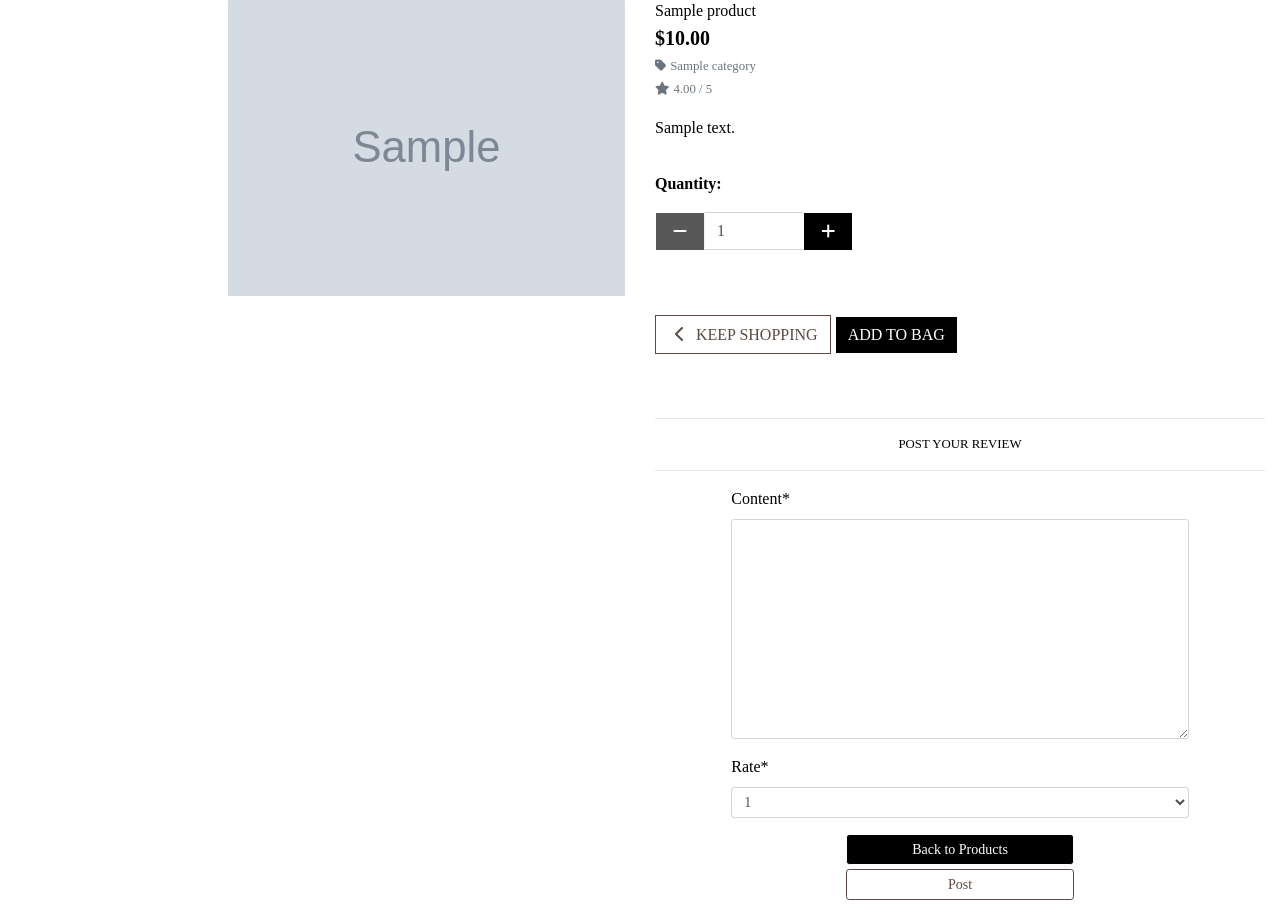
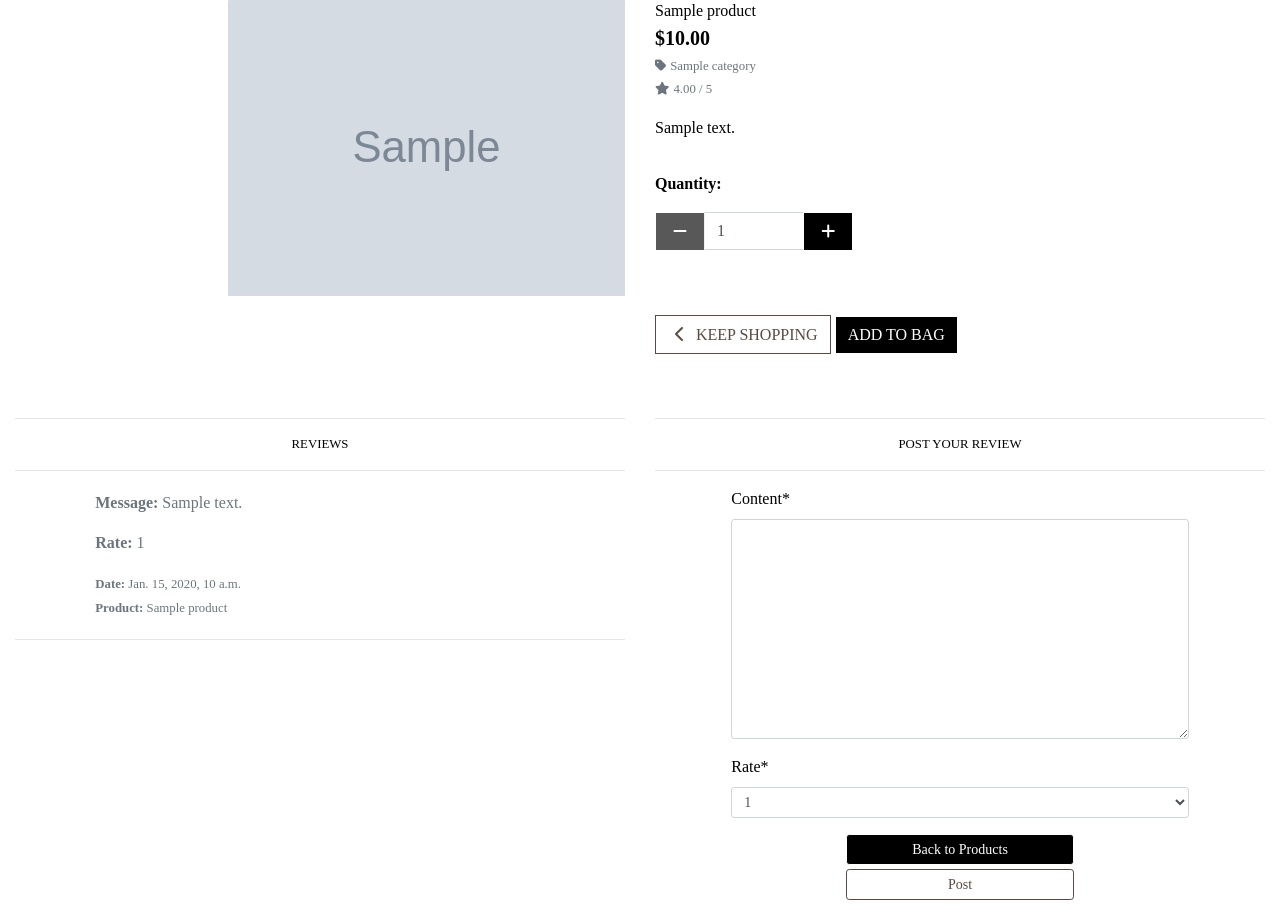
Before and after one commit to CarlosFaccelli26/hand_crafting_milestone, a Django app: page /1/ in a window 1280 px wide. Shown: the part 213-1117 px from the top of the page. Run offline with Django 3.2, Linux system fonts and the light colour scheme; tables that the repository leaves empty hold one stand-in row (values such as "Sample post"); grey boxes marked "Sample" are stand-in pictures; parts of the project's set-up code (start-up, migrations or seed data) failed here and were passed over; some libraries are stand-ins or nearby versions.

Commit message:
Added reviews on product_detail.html

```diff
--- a/products/models.py
+++ b/products/models.py
@@ -45,7 +45,7 @@ RATE_CHOICES = [
 
 class ProductReview(models.Model):
     user = models.ForeignKey(User, on_delete=models.CASCADE, null=True)
-    product = models.ForeignKey('Product', on_delete=models.CASCADE, null=True)
+    product = models.ForeignKey('Product', related_name='reviews', on_delete=models.CASCADE, null=True)
     content = models.TextField(null=True, blank=True)
     date = models.DateTimeField(auto_now_add=True)
     rate = models.PositiveSmallIntegerField(choices=RATE_CHOICES, blank=True, null=True)
--- a/products/templates/products/product_detail.html
+++ b/products/templates/products/product_detail.html
@@ -97,9 +97,20 @@
         </div>
         <div class="row">
             <div class="col-sm-12 col-md-6">
-                {% for review in product.review.all %}
-                    {{ review }}
+                <hr>
+                <p class="logo-font small text-center mb-1">Reviews</p>
+                <hr>
+                {% if reviews %}
+                {% for review in reviews %}
+                    <div class="w-75 mx-auto p-1">
+                        <p class="text-muted text-truncate"><strong>Message:</strong> {{ review.content }}</p>
+                        <p class="text-muted"><strong>Rate:</strong> {{ review.rate }}</p>
+                        <small class="text-muted"><strong>Date:</strong> {{ review.date }}</small><br>
+                        <small class="text-muted"><strong>Product:</strong> {{ review.product }}</small>
+                    </div>
+                    <hr class="w-100 mx-auto">
                 {% endfor %}
+                {% endif %}
             </div>
             <div class="col-sm-12 col-md-6">
                 <hr>
--- a/products/views.py
+++ b/products/views.py
@@ -3,7 +3,7 @@ from django.contrib import messages
 from django.contrib.auth.decorators import login_required
 from django.db.models import Q
 from django.db.models.functions import Lower
-from .models import Product, Category
+from .models import Product, Category, ProductReview
 from .forms import ProductForm, ProductReviewForm
 
 # Create your views here.
@@ -64,10 +64,12 @@ def product_detail(request, product_id):
     """ A view to show individual product details """
     form = ProductReviewForm()
     product = get_object_or_404(Product, pk=product_id)
+    reviews = ProductReview.objects.all()
 
     context = {
         'product': product,
         'form': form,
+        'reviews': reviews,
     }
 
     return render(request, 'products/product_detail.html', context)
@@ -77,6 +79,7 @@ def review(request, product_id):
     """A view to give user the ability to write a review for a product"""
 
     product = Product.objects.get(pk=product_id)
+    reviews = ProductReview.objects.all()
     user = request.user
     if request.method == 'POST':
         form = ProductReviewForm(request.POST)
@@ -96,6 +99,7 @@ def review(request, product_id):
     context = {
         'product': product,
         'form': form,
+        'reviews': reviews,
     }
 
     return render(request, 'products/product_detail.html', context)
```
Also changed, not shown: products/migrations/0008_alter_productreview_product.py (added).
